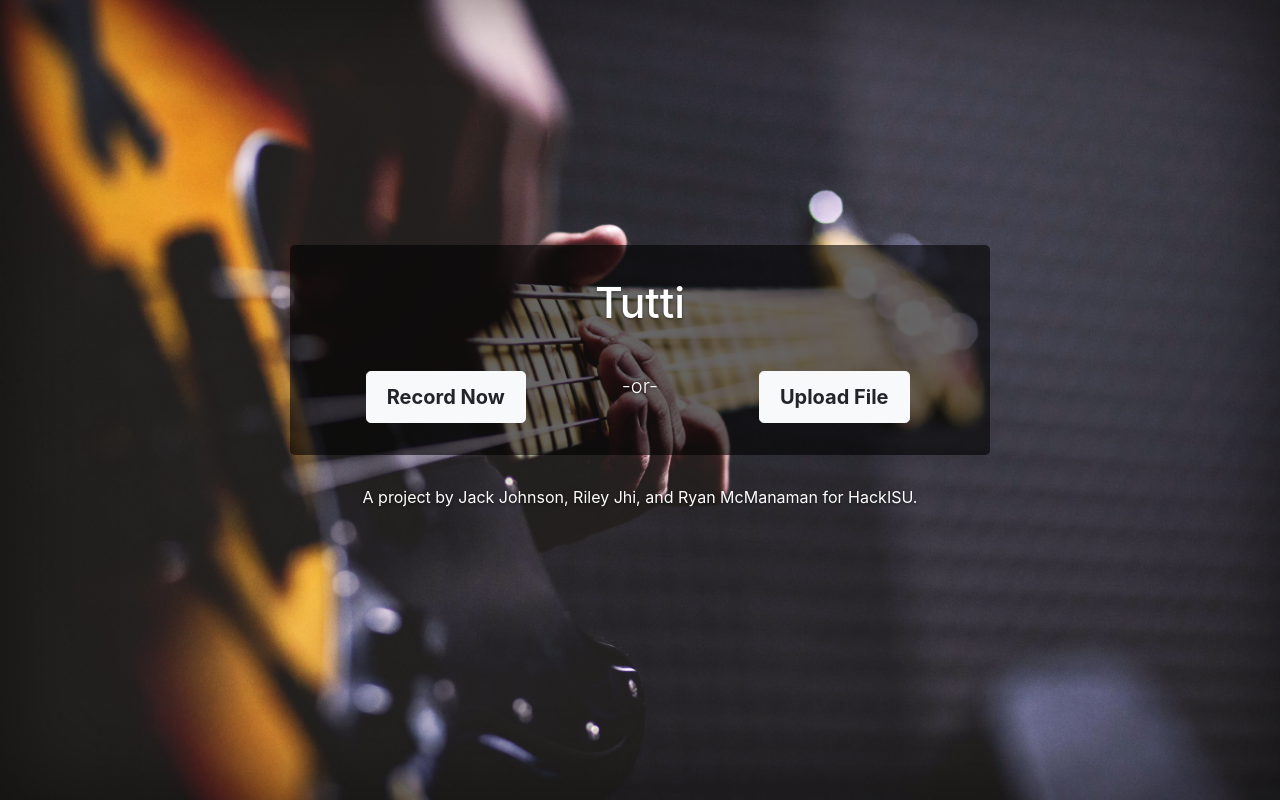
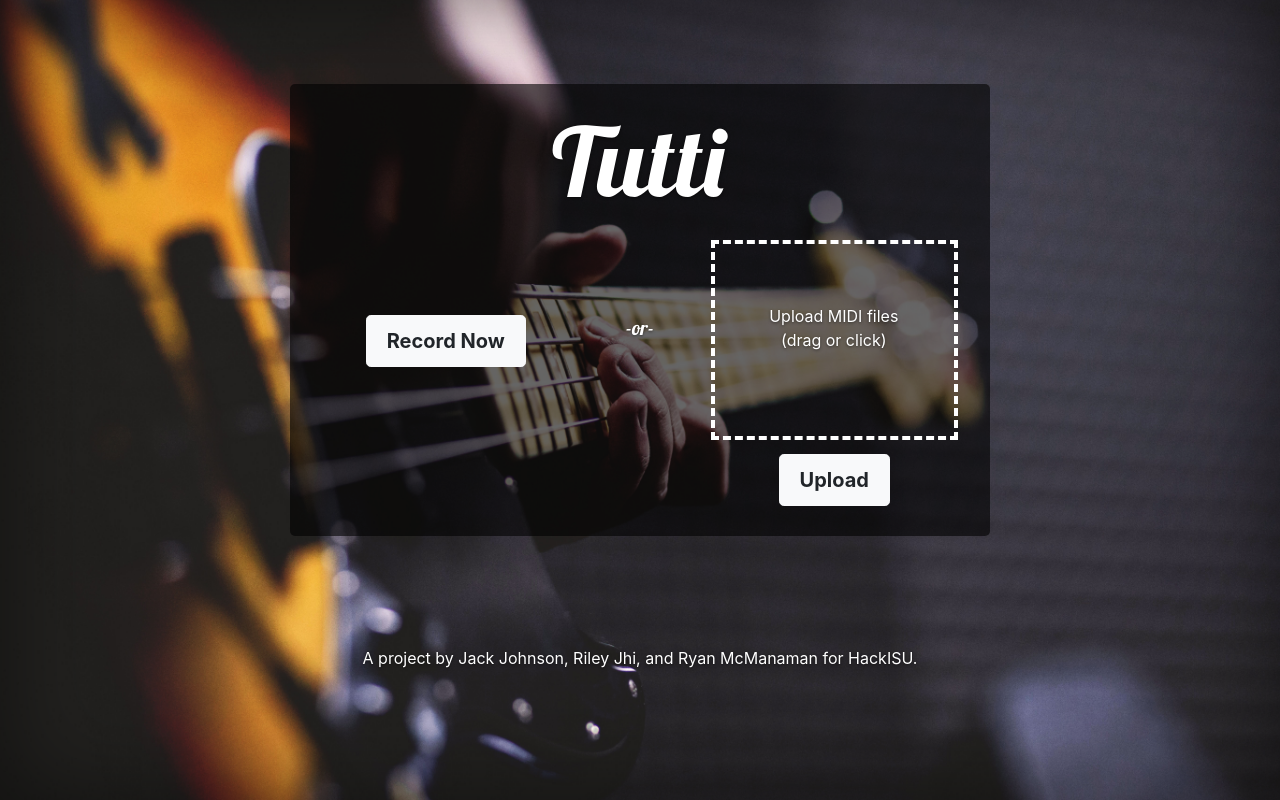
Before and after one commit to rielry/HACKISU-FALL-18, a Python web app: template templates/index.html in a window 1280 px wide. Run offline with Jinja, Linux system fonts and the light colour scheme; the template is opened without the code that fills it, so the values that code supplies are empty; some libraries are stand-ins or nearby versions.

Commit message:
Things are about as pretty as theyre gonna get lol

```diff
--- a/static/styles/main.css
+++ b/static/styles/main.css
@@ -17,6 +17,12 @@ a:hover {
   text-shadow: none; /* Prevent inheritance from `body` */
   background-color: #fff;
   border: 1px solid #fff;
+}
+
+/* Custom Fonts */
+@font-face {
+    font-family: lobsterLol;
+    src: url(./lobster.otf);
 }
 
 
@@ -58,8 +64,8 @@ body {
 }
 
 .cover-heading {
-  font-size: 32pt;
-  margin-bottom:1em;
+  font-family: lobsterLol;
+  font-size: 72pt;
 }
 
 /* Padding for spacing */
@@ -78,6 +84,7 @@ body {
 .cover .btn-lg {
   padding: 10px 20px;
   font-weight: bold;
+  vertical-align: center;
 }
 
 /*
@@ -109,5 +116,35 @@ body {
   background-color: rgba(0,0,0, 0.6);
   border-radius: 5px;
   padding: 2em;
-  padding-top, padding-bottom: 4em;
+  padding-bottom: 6em;
 }
+
+/*
+ * Upload Form
+ */
+form{
+  width: auto;
+  height: 200px;
+  border: 4px dashed #fff;
+}
+form p{
+  position: absolute;
+  text-align: center;
+  color: #ffffff;
+  margin: 60px;
+  margin-left: 40px;
+}
+form input{
+  position: absolute;
+  margin-left: -120px;
+  padding: 0;
+  width: 100%;
+  height: 100%;
+  outline: none;
+  opacity: 0;
+}
+
+/* footer */
+.footsy{
+  margin-top:5em;
+}
--- a/templates/index.html
+++ b/templates/index.html
@@ -25,24 +25,36 @@
 		            	<h1 class="cover-heading">Tutti</h1>
 		            	<div class="row">
 		            		<div class="col-sm-5">
-		    		    	    <button class="btn btn-light btn-lg lead cover">Record Now</h3>
+		    		    	    <button class="btn btn-light btn-lg lead cover" style="margin-top: 75px;">Record Now</button>
 		            		</div>
 		            		<div class="col-sm-2">
-		            			<p class="lead" style="strong">-or-</p>
+		            			<p class="lead" style="margin-top: 75px; font-family: lobsterLol;">-or-</p>
 		            		</div>
 		            		<div class="col-sm-5">
-			        	      	<button class="btn btn-light btn-lg lead cover">Upload File</h3>
+			        	      	<form action="upload.php" method="POST">
+								  <input type="file" multiple />
+								  <p>Upload MIDI files (drag or click)</p>
+								  <button type="submit" class="btn btn-light btn-lg lead cover" style="margin-top: 210px;">Upload</button>
+								</form>
 		           		 	</div>
 		            	</div>
           			</div>
 
-					<div class="mastfoot">
+					<footer class="footsy">
 						<div class="inner">
 							<p>A project by Jack Johnson, Riley Jhi, and Ryan McManaman for <a href="https://hackisu.org/">HackISU</a>.</p>
 						</div>
-					</div>
+					</footer>
 		        </div>
 			</div>
 		</div>
 	</body>
+
+	<script>
+		$(document).ready(function(){
+		  $('form input').change(function () {
+		    $('form p').text(this.files.length + " file(s) selected");
+		  });
+		});
+	</script>
 </html>
```
Also changed, not shown: app.py (+6 -1 lines), static/styles/lobster.otf (added).
